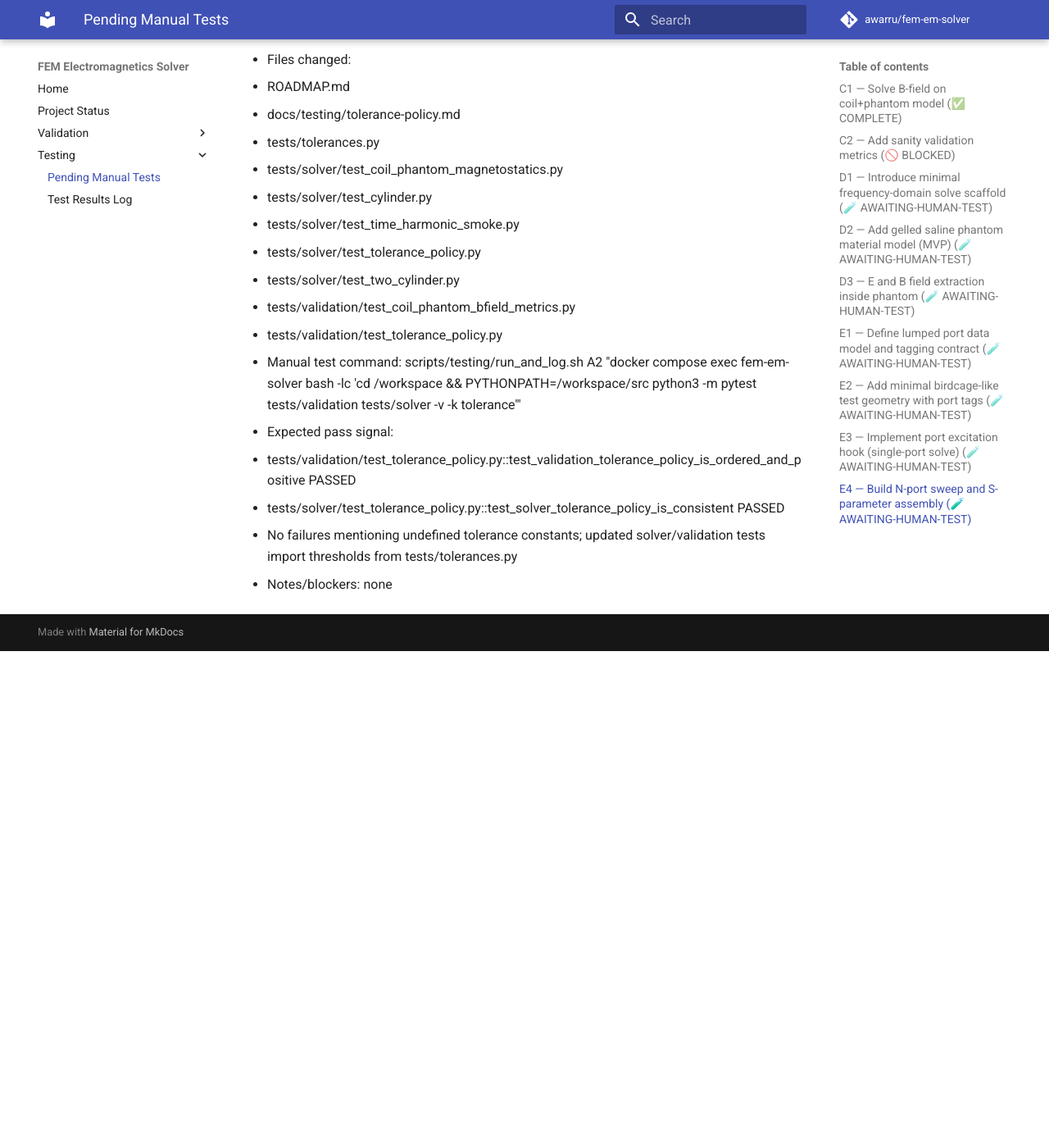
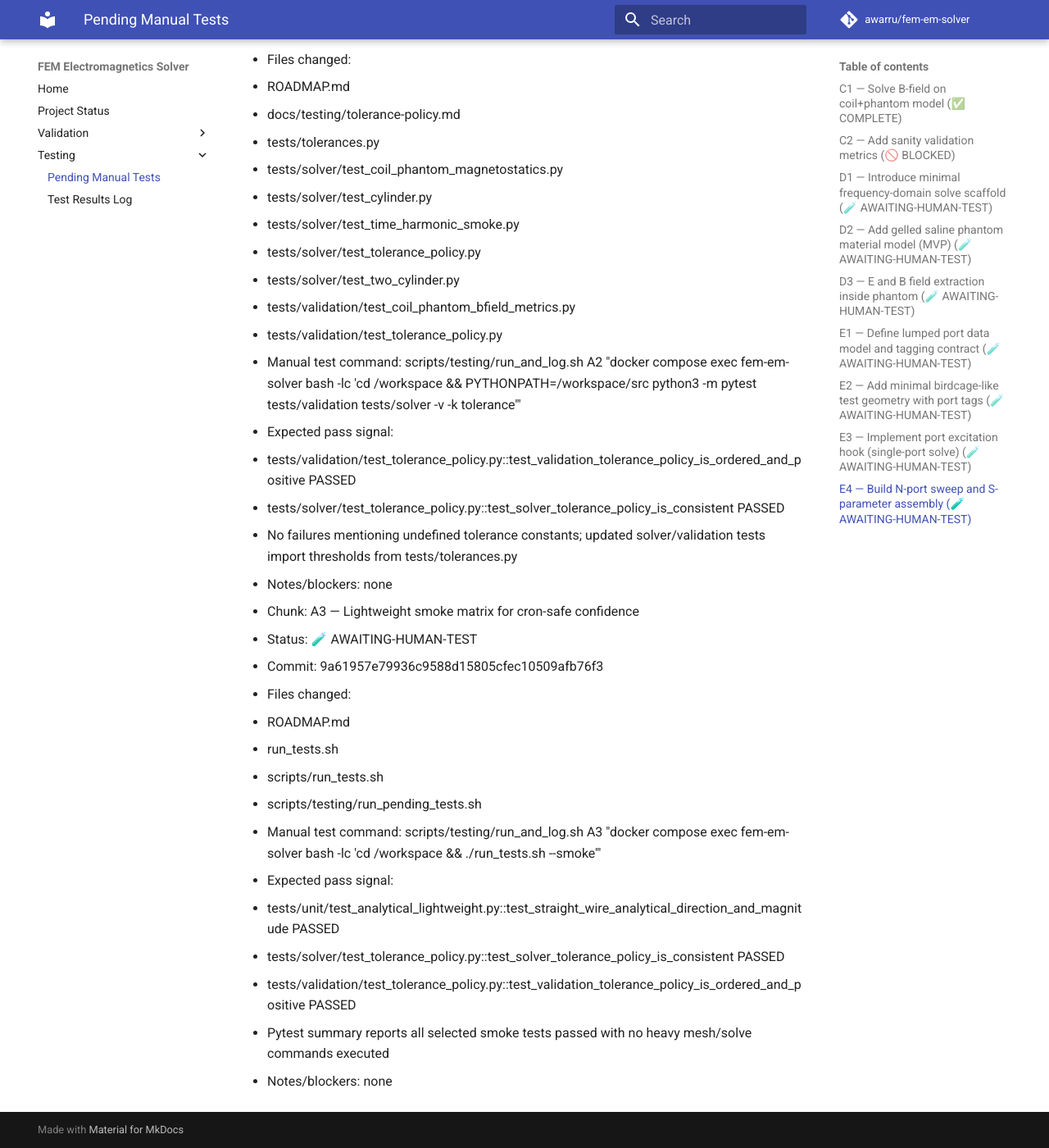
Before and after one commit to awarru/fem-em-solver, an MkDocs documentation site: the page built from docs/testing/pending-tests.md, in a window 1280 px wide and 1400 px high, scrolled down 9163 px. Shown: the whole window at 82% size. Built offline with MkDocs 1.6.1 and Material for MkDocs 9.7.7, drawn with Linux system fonts in a browser that asks for light colours; comment, search, counter and statistics services are not loaded; before the commit the page ends 9957 px from its top, so only the background shows below that.

Commit message:
docs: queue A3 for human smoke verification

```diff
--- a/docs/testing/pending-tests.md
+++ b/docs/testing/pending-tests.md
@@ -285,3 +285,19 @@ Optional helpers:
   - tests/solver/test_tolerance_policy.py::test_solver_tolerance_policy_is_consistent PASSED
   - No failures mentioning undefined tolerance constants; updated solver/validation tests import thresholds from tests/tolerances.py
 - Notes/blockers: none
+
+- Chunk: A3 — Lightweight smoke matrix for cron-safe confidence
+- Status: 🧪 AWAITING-HUMAN-TEST
+- Commit: 9a61957e79936c9588d15805cfec10509afb76f3
+- Files changed:
+  - ROADMAP.md
+  - run_tests.sh
+  - scripts/run_tests.sh
+  - scripts/testing/run_pending_tests.sh
+- Manual test command: scripts/testing/run_and_log.sh A3 "docker compose exec fem-em-solver bash -lc 'cd /workspace && ./run_tests.sh --smoke'"
+- Expected pass signal:
+  - tests/unit/test_analytical_lightweight.py::test_straight_wire_analytical_direction_and_magnitude PASSED
+  - tests/solver/test_tolerance_policy.py::test_solver_tolerance_policy_is_consistent PASSED
+  - tests/validation/test_tolerance_policy.py::test_validation_tolerance_policy_is_ordered_and_positive PASSED
+  - Pytest summary reports all selected smoke tests passed with no heavy mesh/solve commands executed
+- Notes/blockers: none
```
